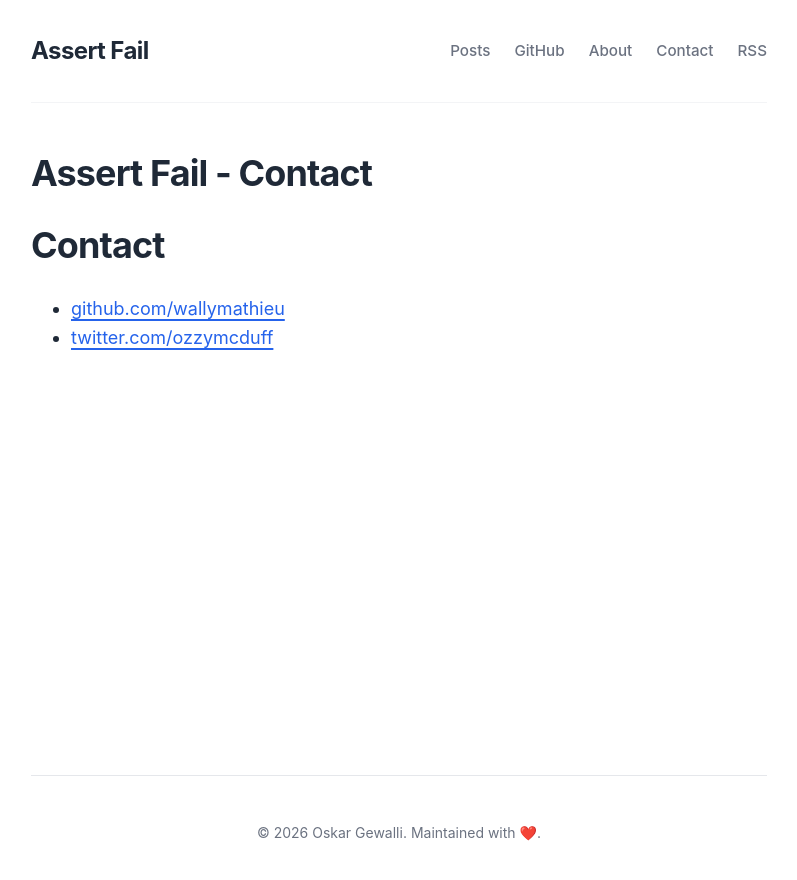
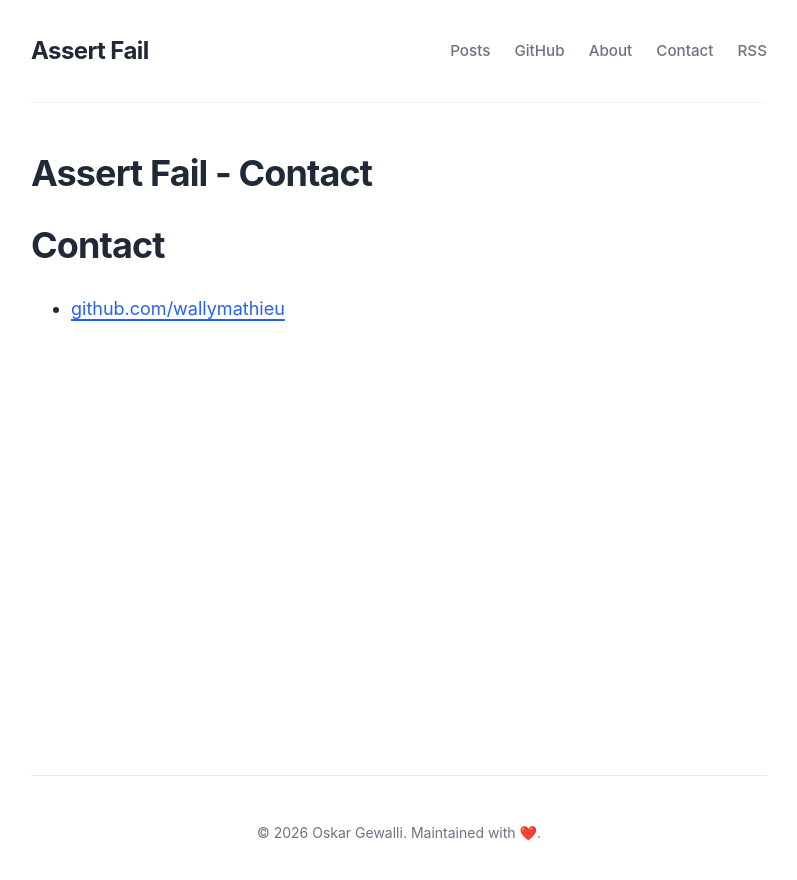
Before and after one commit to wallymathieu/assertfail, a Jekyll site: the page built from contact.html, in a window 1280 px wide. Shown: the top 880 px of the page, without its empty margins (241-1038 px from the left). Built offline with Jekyll 4.4.1, drawn with Linux system fonts in a browser that asks for light colours.

Commit message:
remove Twitter link from author and contact page

```diff
--- a/atom.xml
+++ b/atom.xml
@@ -23,7 +23,6 @@ layout: empty
     <updated>{{ post.date | date_to_xmlschema }}</updated>
     <author>
     <name>Oskar Gewalli</name>
-      <uri>https://twitter.com/ozzymcduff/</uri>
     </author>
     <content type="html">{{ post.content | xml_escape }}</content>
   </entry>
--- a/contact.html
+++ b/contact.html
@@ -7,6 +7,5 @@ title: Assert Fail - Contact
   <h1>Contact</h1>
   <ul>
     <li><a href="https://github.com/wallymathieu/">github.com/wallymathieu</a></li>
-    <li><a href="https://twitter.com/ozzymcduff/">twitter.com/ozzymcduff</a></li>
   </ul>
 </div>
```
